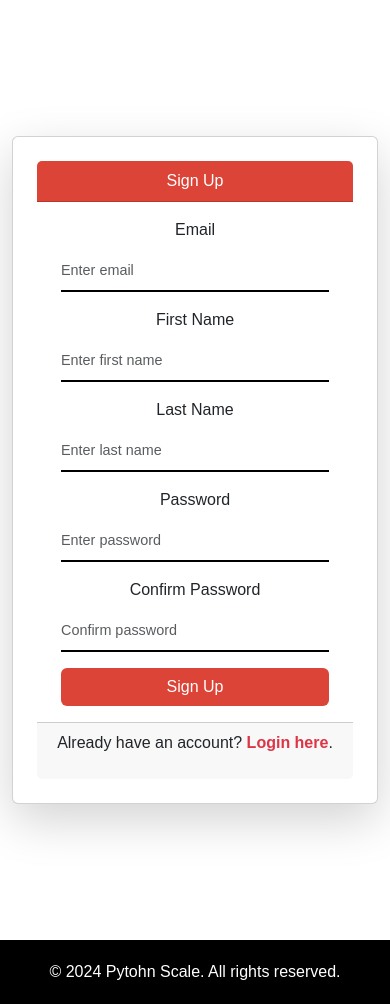
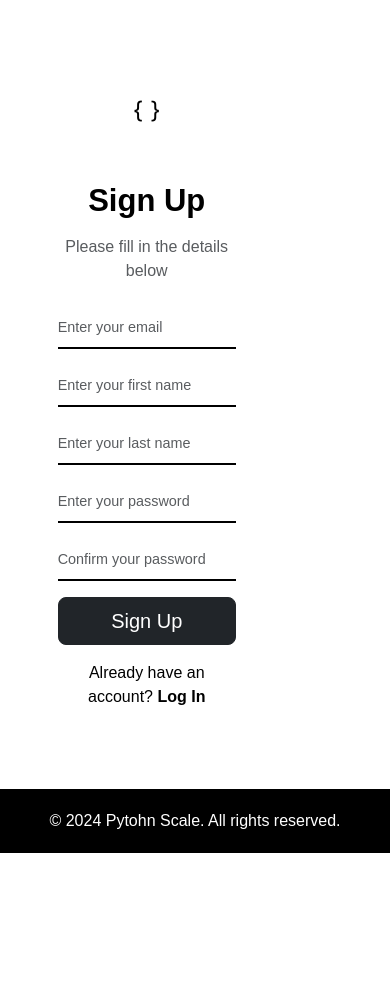
Before and after one commit to maxmeadowcroft/splash-portfolio, a Django app: page / in a window 390 px wide. Shown: the part 116-1120 px from the top of the page. After the commit the page ends 969 px from the top, so only its background shows below. Run offline with Django 5.2, Linux system fonts and the light colour scheme; parts of the project's set-up code (start-up, migrations or seed data) failed here and were passed over; some web fonts are replaced.

Commit message:
login and register done

```diff
--- a/splash-portfolio/portfolio_app/templates/portfolio_app/login.html
+++ b/splash-portfolio/portfolio_app/templates/portfolio_app/login.html
@@ -43,7 +43,7 @@
                         name="email"
                         id="id_email"
                         class="form-control form-control-lg"
-                        placeholder="Enter your email"
+                        placeholder="Email"
                         required
                         value="{{ request.POST.email }}"
                     >
@@ -55,7 +55,7 @@
                             name="password"
                             id="id_password"
                             class="form-control form-control-lg"
-                            placeholder="Enter your password"
+                            placeholder="Password"
                             required
                         >
                     </div>
--- a/splash-portfolio/portfolio_app/templates/portfolio_app/signup.html
+++ b/splash-portfolio/portfolio_app/templates/portfolio_app/signup.html
@@ -1,130 +1,139 @@
 {% extends 'base.html' %}
 
 {% block title %}Sign Up{% endblock %}
+{% load static %}
 
 {% block content %}
-<div class="d-flex justify-content-center align-items-center vh-100">
-    <div class="card text-center shadow-lg p-4" style="width: 400px;">
-        <div class="card-header text-white" style="background-color: #db4437;">Sign Up</div>
-        <div class="card-body px-4">
-            <form method="post">
+<div class="d-flex login">
+    <!-- Left Column: Image -->
+    <div class="col-md-6 d-none d-md-flex align-items-center justify-content-center">
+        <img src="{% static 'images/register_illustration.png' %}" alt="Register Illustration" class="img-fluid" style="max-height: 50%;">
+    </div>
+
+    <!-- Right Column: Register Form -->
+    <div class="col-md-6 d-flex justify-content-center bg-white p-3 pt-1 mt-4">
+        <div class="w-75">
+            <!-- Logo or Icon -->
+            <div class="text-center mb-5 mt-3">
+                <i class="bi bi-braces fs-1"></i>
+            </div>
+
+            <!-- Welcome Message -->
+            <h2 class="text-center mb-3 fw-bold display-5">Sign Up</h2>
+            <p class="text-center text-muted mb-4">Please fill in the details below</p>
+
+            <!-- Display messages -->
+            {% if messages %}
+                <div class="mb-3">
+                    {% for message in messages %}
+                        <div class="alert {% if message.tags %}alert-{{ message.tags }}{% else %}alert-danger{% endif %} alert-dismissible fade show" role="alert">
+                            {{ message }}
+                            <button type="button" class="btn-close" data-bs-dismiss="alert" aria-label="Close"></button>
+                        </div>
+                    {% endfor %}
+                </div>
+            {% endif %}
+
+            <!-- Sign Up Form -->
+            <form method="post" class="mb-3">
                 {% csrf_token %}
-                <!-- Dynamically Rendered Form Fields -->
-
-                <div class="form-outline mb-3">
-                    <label for="id_email" class="form-label">Email</label>
+                <div class="mb-3">
                     <input
                         type="email"
                         name="email"
                         id="id_email"
-                        class="form-control"
-                        placeholder="Enter email"
+                        class="form-control form-control-lg"
+                        placeholder="Enter your email"
                         value="{{ form.email.value|default:'' }}"
                         required
                     >
                     {% if form.email.errors %}
-                        <div class="text-danger">
+                        <div class="text-danger mt-1">
                             {% for error in form.email.errors %}
-                                <p>{{ error }}</p>
+                                <small>{{ error }}</small>
+                            {% endfor %}
+                        </div>
+                    {% endif %}
+                </div>
+                <div class="mb-3">
+                    <input
+                        type="text"
+                        name="first_name"
+                        id="id_first_name"
+                        class="form-control form-control-lg"
+                        placeholder="Enter your first name"
+                        value="{{ form.first_name.value|default:'' }}"
+                        required
+                    >
+                    {% if form.first_name.errors %}
+                        <div class="text-danger mt-1">
+                            {% for error in form.first_name.errors %}
+                                <small>{{ error }}</small>
+                            {% endfor %}
+                        </div>
+                    {% endif %}
+                </div>
+                <div class="mb-3">
+                    <input
+                        type="text"
+                        name="last_name"
+                        id="id_last_name"
+                        class="form-control form-control-lg"
+                        placeholder="Enter your last name"
+                        value="{{ form.last_name.value|default:'' }}"
+                        required
+                    >
+                    {% if form.last_name.errors %}
+                        <div class="text-danger mt-1">
+                            {% for error in form.last_name.errors %}
+                                <small>{{ error }}</small>
+                            {% endfor %}
+                        </div>
+                    {% endif %}
+                </div>
+                <div class="mb-3">
+                    <input
+                        type="password"
+                        name="password1"
+                        id="id_password1"
+                        class="form-control form-control-lg"
+                        placeholder="Enter your password"
+                        required
+                    >
+                    {% if form.password1.errors %}
+                        <div class="text-danger mt-1">
+                            {% for error in form.password1.errors %}
+                                <small>{{ error }}</small>
+                            {% endfor %}
+                        </div>
+                    {% endif %}
+                </div>
+                <div class="mb-3">
+                    <input
+                        type="password"
+                        name="password2"
+                        id="id_password2"
+                        class="form-control form-control-lg"
+                        placeholder="Confirm your password"
+                        required
+                    >
+                    {% if form.password2.errors %}
+                        <div class="text-danger mt-1">
+                            {% for error in form.password2.errors %}
+                                <small>{{ error }}</small>
                             {% endfor %}
                         </div>
                     {% endif %}
                 </div>
 
-                <div class="form-outline mb-3">
-                    <label for="id_first_name" class="form-label">First Name</label>
-                    <input
-                        type="text"
-                        name="first_name"
-                        id="id_first_name"
-                        class="form-control"
-                        placeholder="Enter first name"
-                        value="{{ form.first_name.value|default:'' }}"
-                        required
-                    >
-                    {% if form.first_name.errors %}
-                        <div class="text-danger">
-                            {% for error in form.first_name.errors %}
-                                <p>{{ error }}</p>
-                            {% endfor %}
-                        </div>
-                    {% endif %}
-                </div>
-
-                <div class="form-outline mb-3">
-                    <label for="id_last_name" class="form-label">Last Name</label>
-                    <input
-                        type="text"
-                        name="last_name"
-                        id="id_last_name"
-                        class="form-control"
-                        placeholder="Enter last name"
-                        value="{{ form.last_name.value|default:'' }}"
-                        required
-                    >
-                    {% if form.last_name.errors %}
-                        <div class="text-danger">
-                            {% for error in form.last_name.errors %}
-                                <p>{{ error }}</p>
-                            {% endfor %}
-                        </div>
-                    {% endif %}
-                </div>
-
-                <div class="form-outline mb-3">
-                    <label for="id_password1" class="form-label">Password</label>
-                    <input
-                        type="password"
-                        name="password1"
-                        id="id_password1"
-                        class="form-control"
-                        placeholder="Enter password"
-                        required
-                    >
-                    {% if form.password1.errors %}
-                        <div class="text-danger">
-                            {% for error in form.password1.errors %}
-                                <p>{{ error }}</p>
-                            {% endfor %}
-                        </div>
-                    {% endif %}
-                </div>
-
-                <div class="form-outline mb-3">
-                    <label for="id_password2" class="form-label">Confirm Password</label>
-                    <input
-                        type="password"
-                        name="password2"
-                        id="id_password2"
-                        class="form-control"
-                        placeholder="Confirm password"
-                        required
-                    >
-                    {% if form.password2.errors %}
-                        <div class="text-danger">
-                            {% for error in form.password2.errors %}
-                                <p>{{ error }}</p>
-                            {% endfor %}
-                        </div>
-                    {% endif %}
-                </div>
-
-                <!-- Submit Button -->
-                <button type="submit" class="btn text-white w-100" style="background-color: #db4437;">Sign Up</button>
+                <!-- Sign Up Button -->
+                <button type="submit" class="btn btn-dark w-100 btn-lg">Sign Up</button>
             </form>
 
-            <!-- Display messages -->
-            {% if messages %}
-                <div class="mt-3">
-                    {% for message in messages %}
-                        <p class="text-danger">{{ message }}</p>
-                    {% endfor %}
-                </div>
-            {% endif %}
-        </div>
-
-        <div class="card-footer">
-            <p>Already have an account? <a href="{% url 'login' %}" class="text-danger" style="color: #db4437;">Login here</a>.</p>
+            <!-- Login Link -->
+            <p class="text-center mt-3">
+                Already have an account? <a href="{% url 'login' %}" class="text-decoration-none">Log In</a>
+            </p>
         </div>
     </div>
 </div>
--- a/splash-portfolio/portfolio_app/views.py
+++ b/splash-portfolio/portfolio_app/views.py
@@ -17,7 +17,7 @@
 from django.utils import timezone
 import json
 # Set your Stripe secret key
-stripe.api_key = settings.STRIPE_SECRET_KEY
+stripe.api_key ='1234'
 
 # =============== User Signup View ===============
 def signup(request):
```
Also changed, not shown: splash-portfolio/db.sqlite3.
